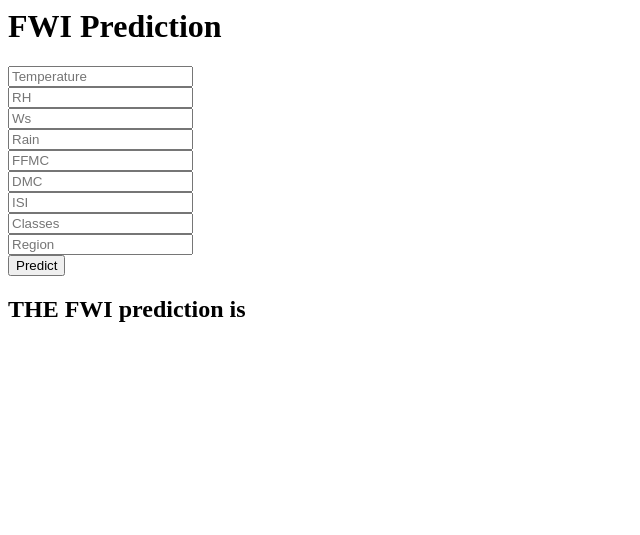
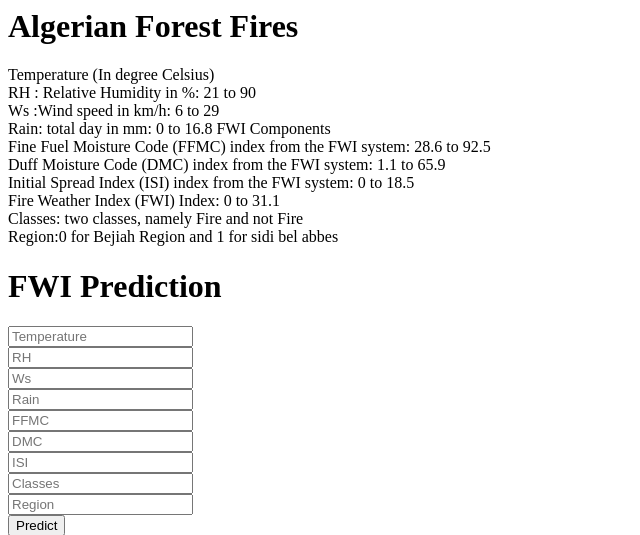
Before and after one commit to yuvi969/forest_fire, a Flask app: page /predictdata in a window 1280 px wide. Shown: the top 535 px of the page, without its empty margins (0-640 px from the left). Run offline with Flask 3, Linux system fonts and the light colour scheme; parts of the project's set-up code (start-up, migrations or seed data) failed here and were passed over.

Commit message:
added div of class info

```diff
--- a/templates/home.html
+++ b/templates/home.html
@@ -1,6 +1,21 @@
 <html>
 <body>
     <div class="login">
+         <div class='Info' >
+         <p ><h1>Algerian Forest Fires</h1></p>
+         <p >
+            Temperature (In degree Celsius)<br>
+            RH : Relative Humidity in %: 21 to 90<br>
+            Ws :Wind speed in km/h: 6 to 29<br>
+            Rain: total day in mm: 0 to 16.8 FWI Components<br>
+            Fine Fuel Moisture Code (FFMC) index from the FWI system: 28.6 to 92.5<br>
+            Duff Moisture Code (DMC) index from the FWI system: 1.1 to 65.9<br>
+            Initial Spread Index (ISI) index from the FWI system: 0 to 18.5<br>
+            Fire Weather Index (FWI) Index: 0 to 31.1<br>
+            Classes: two classes, namely Fire and not Fire<br>
+            Region:0 for Bejiah Region and 1 for sidi bel abbes
+         </p>
+      </div>
        <h1>FWI Prediction</h1>
 
         <!-- Main Input For Receiving Query to our ML -->
```
